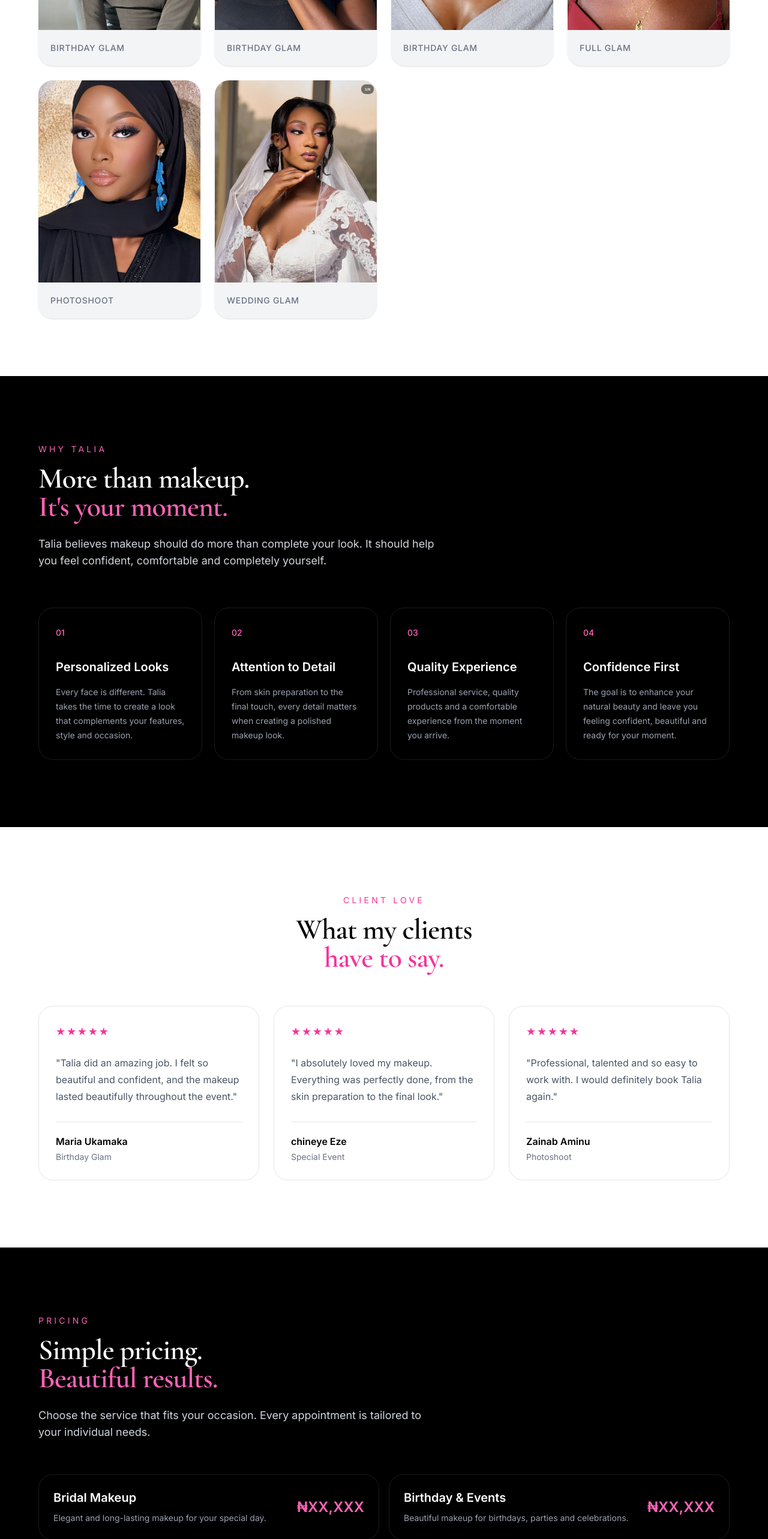
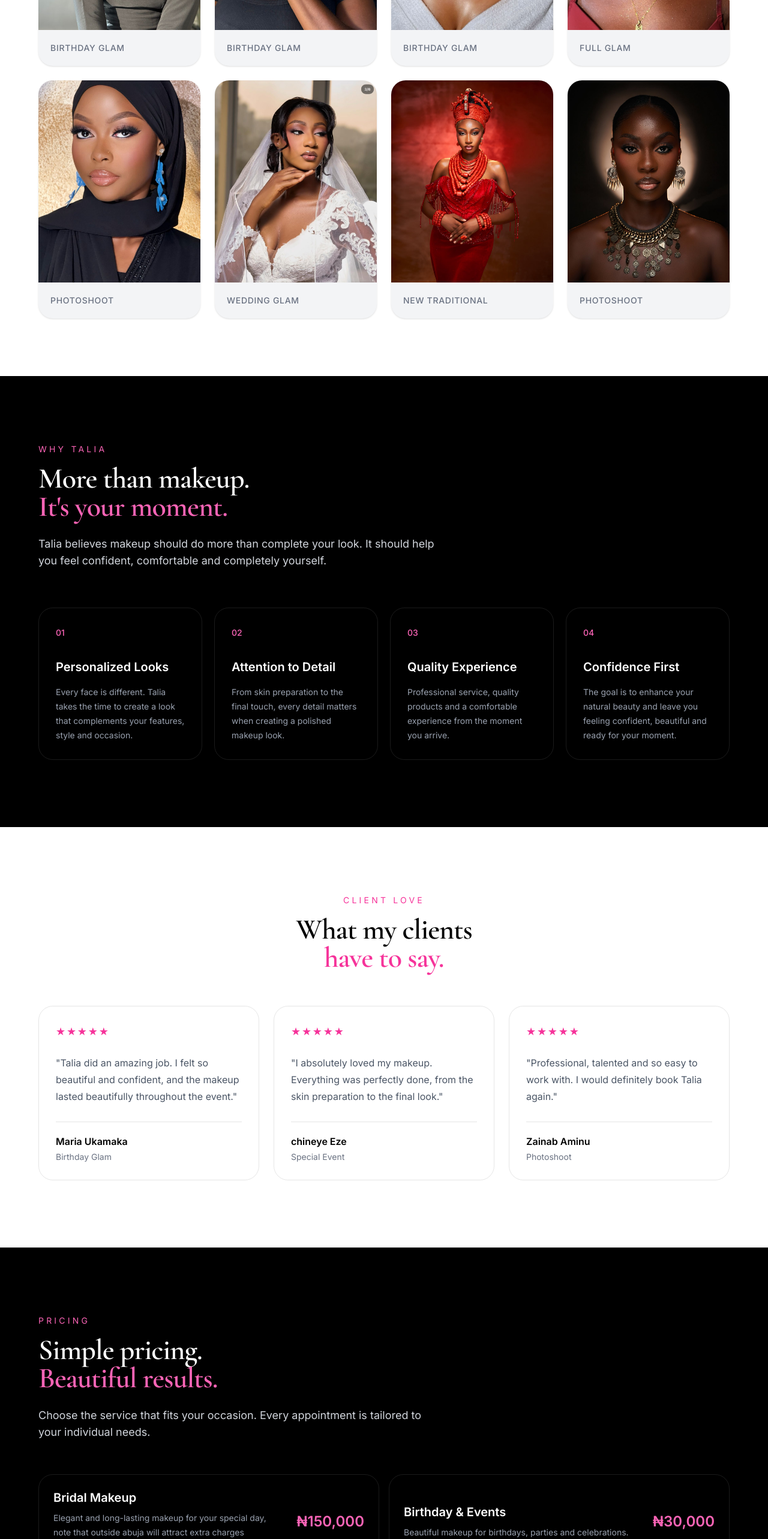
Before and after one commit to officialosiyoung1/TaliasplaceUI, a React (Vite) app: page / in a window 1280 px wide. Shown: the part 2900-5466 px from the top of the page at 60% size. Built offline with nearby package versions, Linux system fonts and the light colour scheme.

Commit message:
Update on taliasplaceUI

```diff
--- a/src/components/Contact.jsx
+++ b/src/components/Contact.jsx
@@ -36,7 +36,7 @@ const Contact = () => {
                   Email
                 </p>
                 <p className="mt-1 text-lg font-medium">
-                  hello@talias.place
+                  perpetualasadueze@gmail.com
                 </p>
               </div>
 
@@ -45,7 +45,7 @@ const Contact = () => {
                   Phone
                 </p>
                 <p className="mt-1 text-lg font-medium">
-                  +234 XXX XXX XXXX
+                  +234 8165827008
                 </p>
               </div>
 
@@ -54,7 +54,7 @@ const Contact = () => {
                   Location
                 </p>
                 <p className="mt-1 text-lg font-medium">
-                  Your Studio Location
+                  Abuja, Nigeria
                 </p>
               </div>
 
--- a/src/components/Portfolio.jsx
+++ b/src/components/Portfolio.jsx
@@ -1,15 +1,17 @@
 import React from 'react'
-import BirthdayGlam01 from '../assets/portfolio/Birthdayglam01.jpeg'
+import birthdayGlam01 from '../assets/portfolio/Birthdayglam01.jpeg'
 import birthdayGlam02 from '../assets/portfolio/birthday glam 02.jpeg'
 import birthdayGlam03 from '../assets/portfolio/birthdayglam 03.jpeg'
 import modelGlam from '../assets/portfolio/Modelglam-dark1.jpeg'
 import photoshootGlam from '../assets/portfolio/photoshoot glam01.jpeg'
 import weddingGlam from '../assets/portfolio/Wedding glam 01.jpeg'
+import newTradPhoto from '../assets/portfolio/new tradphoto.jpeg'
+import photoshopImage from '../assets/portfolio/Photoshop.jpeg'
 
 const Portfolio = () => {
   const portfolio = [
     {
-      image: BirthdayGlam01,
+      image: birthdayGlam01,
       category: 'Birthday Glam',
     },
     {
@@ -31,6 +33,14 @@ const Portfolio = () => {
     {
       image: weddingGlam,
       category: 'Wedding Glam',
+    },
+    {
+      image: newTradPhoto,
+      category: 'New Traditional',
+    },
+    {
+      image: photoshopImage,
+      category: 'Photoshoot',
     },
   ]
 
--- a/src/components/Pricing.jsx
+++ b/src/components/Pricing.jsx
@@ -4,32 +4,32 @@ const Pricing = () => {
   const prices = [
     {
       service: 'Bridal Makeup',
-      price: '₦XX,XXX',
-      description: 'Elegant and long-lasting makeup for your special day.',
+      price: '₦150,000',
+      description: 'Elegant and long-lasting makeup for your special day, note that outside abuja will attract extra charges depending on the location.',
     },
     {
       service: 'Birthday & Events',
-      price: '₦XX,XXX',
+      price: '₦30,000',
       description: 'Beautiful makeup for birthdays, parties and celebrations.',
     },
     {
       service: 'Photoshoot Makeup',
-      price: '₦XX,XXX',
+      price: '₦30,000',
       description: 'Camera-ready makeup designed for your photoshoot.',
     },
     {
       service: 'Natural Makeup',
-      price: '₦XX,XXX',
+      price: '₦30,000',
       description: 'Soft and effortless makeup that enhances your natural beauty.',
     },
     {
       service: 'Full Glam',
-      price: '₦XX,XXX',
+      price: '₦30,000',
       description: 'A polished, glamorous look for your special occasion.',
     },
     {
       service: 'Makeup Training',
-      price: '₦XX,XXX',
+      price: '₦100,000',
       description: 'Personalized training to help you improve your makeup skills.',
     },
   ]
```
Also changed, not shown: src/assets/portfolio/Photoshop.jpeg (added), src/assets/portfolio/new tradphoto.jpeg (added).
